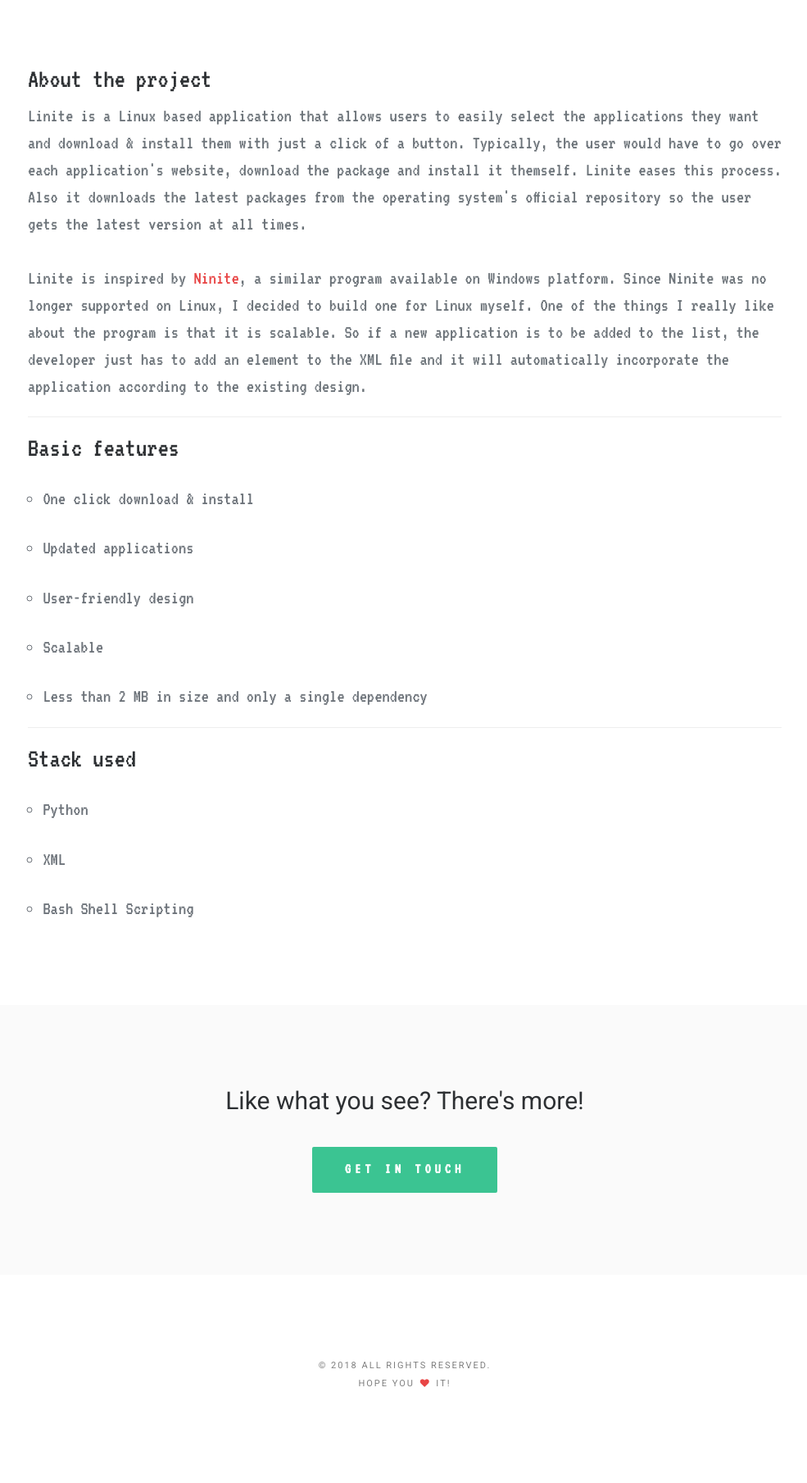
After one commit to shahlin/portfolio, a PHP site: page /projects/linite.php in a window 1280 px wide. The commit adds this page. Shown: the part 1019-2828 px from the top of the page at 82% size, without its empty margins (146-1131 px from the left). Run offline with PHP 8.4, Linux system fonts and the light colour scheme; some libraries are stand-ins or nearby versions.

Commit message:
Added Linite page

```diff
--- /dev/null
+++ b/projects/linite.php
@@ -0,0 +1,79 @@
+<!doctype html>
+<!--[if lt IE 7]>      <html class="no-js lt-ie9 lt-ie8 lt-ie7" lang=""> <![endif]-->
+<!--[if IE 7]>         <html class="no-js lt-ie9 lt-ie8" lang=""> <![endif]-->
+<!--[if IE 8]>         <html class="no-js lt-ie9" lang=""> <![endif]-->
+<!--[if gt IE 8]><!-->
+<html class="no-js" lang="">
+  <!--<![endif]-->
+  <?php include_once '../templates/head.php'; ?>
+
+  <title>Linite</title>
+
+  <body>
+    <!-- header section -->
+    <section class="innerbanner" role="banner">
+      <?php include_once '../templates/header.php'; ?>
+
+      <!-- banner text -->
+      <div class="container">
+        <div class="col-md-10 col-md-offset-1">
+          <div class="innerbanner-text text-center">
+            <p>Linite / <span class="project_subtitle">essential applications downloader</span></p>
+            <!-- banner text -->
+          </div>
+        </div>
+      </div>
+    </section>
+    <!-- header section -->
+    <!-- description text section -->
+    <section id="inner-description" class="section inner-description">
+      <div class="container">
+        <div class="col-md-10 col-md-offset-1 text-center">
+          <div class="youtube_embed_vid">
+            <iframe src="https://www.youtube.com/embed/Ccw-CY46P-8" frameborder="0" allow="autoplay; encrypted-media" allowfullscreen></iframe>
+          </div>
+        </div>
+
+        <div class="col-md-10 col-md-offset-1 space">
+
+          <h3>About the project</h3>
+          <p class="project_p">
+            Linite is a Linux based application that allows users to easily select the applications they want and download & install them with just a click of a button. Typically, the user would have to go over each application's website, download the package and install it themself. Linite eases this process. Also it downloads the latest packages from the operating system's official repository so the user gets the latest version at all times.
+            <br><br>Linite is inspired by <a href="https://ninite.com/" target="blank">Ninite</a>, a similar program available on Windows platform. Since Ninite was no longer supported on Linux, I decided to build one for Linux myself. One of the things I really like about the program is that it is scalable. So if a new application is to be added to the list, the developer just has to add an element to the XML file and it will automatically incorporate the application according to the existing design.
+          </p>
+
+          <hr>
+
+          <h3>Basic features</h3>
+
+          <ul class="project_ul">
+            <li>One click download & install</li>
+            <li>Updated applications</li>
+            <li>User-friendly design</li>
+            <li>Scalable</li>
+            <li>Less than 2 MB in size and only a single dependency</li>
+          </ul>
+
+          <hr>
+
+          <h3>Stack used</h3>
+
+          <ul class="project_ul">
+            <li>Python</li>
+            <li>XML</li>
+            <li>Bash Shell Scripting</li>
+          </ul>
+        </div>
+      </div>
+    </section>
+    <!-- description text section -->
+    <!-- hire me section -->
+    <?php include_once '../templates/hireme.php'; ?>
+
+    <!-- footer -->
+    <?php include_once '../templates/footer.php'; ?>
+
+    <!-- JS FILES -->
+    <?php include_once '../templates/jsfiles.php'; ?>
+  </body>
+</html>
--- a/projects/projecty.php
+++ b/projects/projecty.php
@@ -38,7 +38,7 @@
       <div class="container">
         <div class="col-md-10 col-md-offset-1">
           <h3>About the project</h3>
-          <p class="project_p">I've had the idea of an activity sharing website since a very long time. Maybe that explains why I have two different projects with the same idea (<a href="dlindle.php">dlindle</a>). Project Y was developed back in 2015 just after finishing school. I wanted to create a platform which was easy to use but helpful and fun at the same time. Since I was not good at front-end, I downloaded a commercially free HTML5 page and started modifying that tot fit my needs. Unfortunately, Project Y's development was stopped halfway as university began. But I never gave up on my idea of an activity sharing website though. So I came up with dlindle, which was a fully functioning activity sharing website!</p>
+          <p class="project_p">I've had the idea of an activity sharing website since a very long time. Maybe that explains why I have two different projects with the same idea (<a href="dlindle.php" target="blank">dlindle</a>). Project Y was developed back in 2015 just after finishing school. I wanted to create a platform which was easy to use but helpful and fun at the same time. Since I was not good at front-end, I downloaded a commercially free HTML5 page and started modifying that tot fit my needs. Unfortunately, Project Y's development was stopped halfway as university began. But I never gave up on my idea of an activity sharing website though. So I came up with dlindle, which was a fully functioning activity sharing website!</p>
 
           <hr>
 
```
Also changed, not shown: index.php (+14 -2 lines), images/linite_cover.jpg (added), 1 other file.
